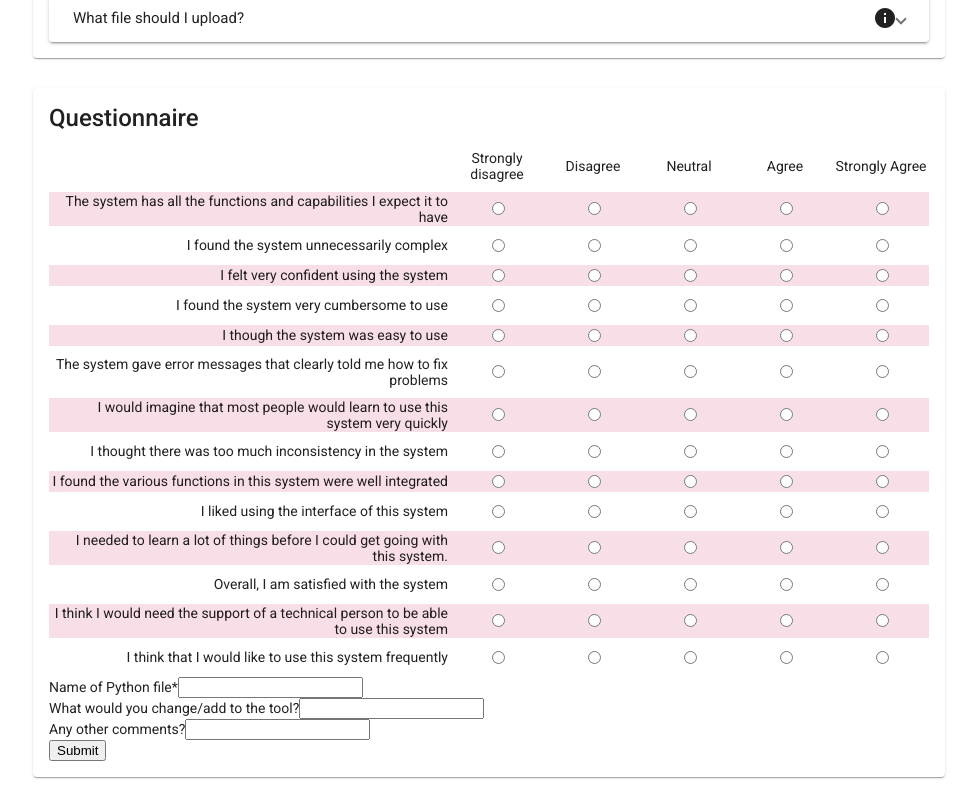
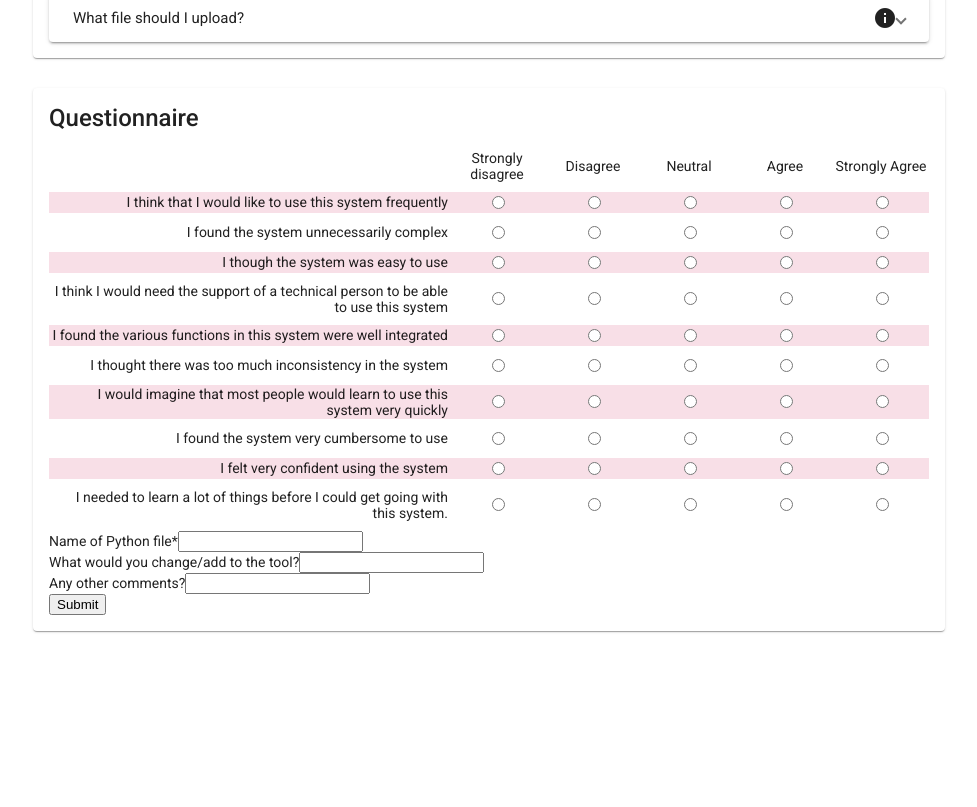
Before and after one commit to EMHodges/markerWebsite, an Angular app: page /upload in a window 1280 px wide. Shown: the part 605-1412 px from the top of the page, without its empty margins (151-1128 px from the left). After the commit the page ends 1266 px from the top, so only its background shows below. Built offline with nearby package versions, Linux system fonts and the light colour scheme.

Commit message:
adding questionnaire questions in right order

```diff
--- a/src/app/file-upload/file-upload.component.html
+++ b/src/app/file-upload/file-upload.component.html
@@ -48,6 +48,7 @@
         <div class='padding'>
             <div><i>Upload the wrong file?</i></div>
             <button mat-stroked-button class="small_button" (click)="resetFileUpload()">Upload another file</button>
+            <div>*The last file uploaded with your ID will be used</div>
         </div>
     </mat-card-content>
 </ng-template>
--- a/src/app/questionnaire/questionnaire.component.html
+++ b/src/app/questionnaire/questionnaire.component.html
@@ -17,16 +17,86 @@
                     </tr>
                 </thead>
                 <tbody>
-                    <ng-container *ngFor="let control of form.controls | keyvalue">
-                        <tr>
-                            <td class='k'>{{ option[control.key] }}</td>
-                            <td><input class='u' type="radio" value="1" name={{control.key}} formControlName={{control.key}}> </td>
-                            <td><input type="radio" value="2" name={{control.key}} formControlName={{control.key}}> </td>
-                            <td><input type="radio" value="3" name={{control.key}} formControlName={{control.key}}> </td>
-                            <td><input type="radio" value="4" name={{control.key}} formControlName={{control.key}}> </td>
-                            <td><input type="radio" value="5" name={{control.key}} formControlName={{control.key}}> </td>
-                        </tr>
-                    </ng-container>
+                    <tr>
+                        <td class='k'>{{ option["use_frequently"] }}</td>
+                        <td><input class='u' type="radio" value="1" name="use_frequently" formControlName="use_frequently"> </td>
+                        <td><input type="radio" value="2" name="use_frequently" formControlName="use_frequently"> </td>
+                        <td><input type="radio" value="3" name="use_frequently" formControlName="use_frequently"> </td>
+                        <td><input type="radio" value="4" name="use_frequently" formControlName="use_frequently"> </td>
+                        <td><input type="radio" value="5" name="use_frequently" formControlName="use_frequently"> </td>
+                    </tr>
+                    <tr>
+                        <td class='k'>{{ option["complex"] }}</td>
+                        <td><input class='u' type="radio" value="1" name="complex" formControlName="complex"> </td>
+                        <td><input type="radio" value="2" name="complex" formControlName="complex"> </td>
+                        <td><input type="radio" value="3" name="complex" formControlName="complex"> </td>
+                        <td><input type="radio" value="4" name="complex" formControlName="complex"> </td>
+                        <td><input type="radio" value="5" name="complex" formControlName="complex"> </td>
+                    </tr>
+                    <tr>
+                        <td class='k'>{{ option["easy"] }}</td>
+                        <td><input class='u' type="radio" value="1" name="easy" formControlName="easy"> </td>
+                        <td><input type="radio" value="2" name="easy" formControlName="easy"> </td>
+                        <td><input type="radio" value="3" name="easy" formControlName="easy"> </td>
+                        <td><input type="radio" value="4" name="easy" formControlName="easy"> </td>
+                        <td><input type="radio" value="5" name="easy" formControlName="easy"> </td>
+                    </tr>
+                    <tr>
+                        <td class='k'>{{ option["technical_support"] }}</td>
+                        <td><input class='u' type="radio" value="1" name="technical_support" formControlName="technical_support"> </td>
+                        <td><input type="radio" value="2" name="technical_support" formControlName="technical_support"> </td>
+                        <td><input type="radio" value="3" name="technical_support" formControlName="technical_support"> </td>
+                        <td><input type="radio" value="4" name="technical_support" formControlName="technical_support"> </td>
+                        <td><input type="radio" value="5" name="technical_support" formControlName="technical_support"> </td>
+                    </tr>
+                    <tr>
+                        <td class='k'>{{ option["integrated"] }}</td>
+                        <td><input class='u' type="radio" value="1" name="integrated" formControlName="integrated"> </td>
+                        <td><input type="radio" value="2" name="integrated" formControlName="integrated"> </td>
+                        <td><input type="radio" value="3" name="integrated" formControlName="integrated"> </td>
+                        <td><input type="radio" value="4" name="integrated" formControlName="integrated"> </td>
+                        <td><input type="radio" value="5" name="integrated" formControlName="integrated"> </td>
+                    </tr>
+                    <tr>
+                        <td class='k'>{{ option["inconsistency"] }}</td>
+                        <td><input class='u' type="radio" value="1" name="inconsistency" formControlName="inconsistency"> </td>
+                        <td><input type="radio" value="2" name="inconsistency" formControlName="inconsistency"> </td>
+                        <td><input type="radio" value="3" name="inconsistency" formControlName="inconsistency"> </td>
+                        <td><input type="radio" value="4" name="inconsistency" formControlName="inconsistency"> </td>
+                        <td><input type="radio" value="5" name="inconsistency" formControlName="inconsistency"> </td>
+                    </tr>
+                    <tr>
+                        <td class='k'>{{ option["imagine"] }}</td>
+                        <td><input class='u' type="radio" value="1" name="imagine" formControlName="imagine"> </td>
+                        <td><input type="radio" value="2" name="imagine" formControlName="imagine"> </td>
+                        <td><input type="radio" value="3" name="imagine" formControlName="imagine"> </td>
+                        <td><input type="radio" value="4" name="imagine" formControlName="imagine"> </td>
+                        <td><input type="radio" value="5" name="imagine" formControlName="imagine"> </td>
+                    </tr>
+                    <tr>
+                        <td class='k'>{{ option["cumbersome"] }}</td>
+                        <td><input class='u' type="radio" value="1" name="cumbersome" formControlName="cumbersome"> </td>
+                        <td><input type="radio" value="2" name="cumbersome" formControlName="cumbersome"> </td>
+                        <td><input type="radio" value="3" name="cumbersome" formControlName="cumbersome"> </td>
+                        <td><input type="radio" value="4" name="cumbersome" formControlName="cumbersome"> </td>
+                        <td><input type="radio" value="5" name="cumbersome" formControlName="cumbersome"> </td>
+                    </tr>
+                    <tr>
+                        <td class='k'>{{ option["confident"] }}</td>
+                        <td><input class='u' type="radio" value="1" name="confident" formControlName="confident"> </td>
+                        <td><input type="radio" value="2" name="confident" formControlName="confident"> </td>
+                        <td><input type="radio" value="3" name="confident" formControlName="confident"> </td>
+                        <td><input type="radio" value="4" name="confident" formControlName="confident"> </td>
+                        <td><input type="radio" value="5" name="confident" formControlName="confident"> </td>
+                    </tr>
+                    <tr>
+                        <td class='k'>{{ option["learn"] }}</td>
+                        <td><input class='u' type="radio" value="1" name="learn" formControlName="learn"> </td>
+                        <td><input type="radio" value="2" name="learn" formControlName="learn"> </td>
+                        <td><input type="radio" value="3" name="learn" formControlName="learn"> </td>
+                        <td><input type="radio" value="4" name="learn" formControlName="learn"> </td>
+                        <td><input type="radio" value="5" name="learn" formControlName="learn"> </td>
+                    </tr>
                 </tbody>
             </table>
             <div *ngIf="!(isFileIdValid | async)">
```
